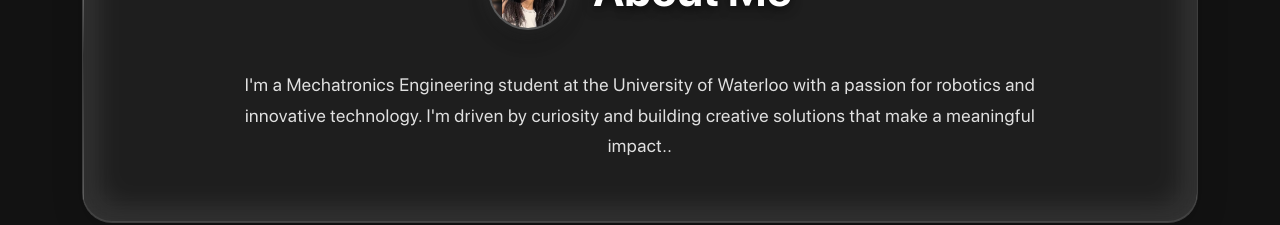
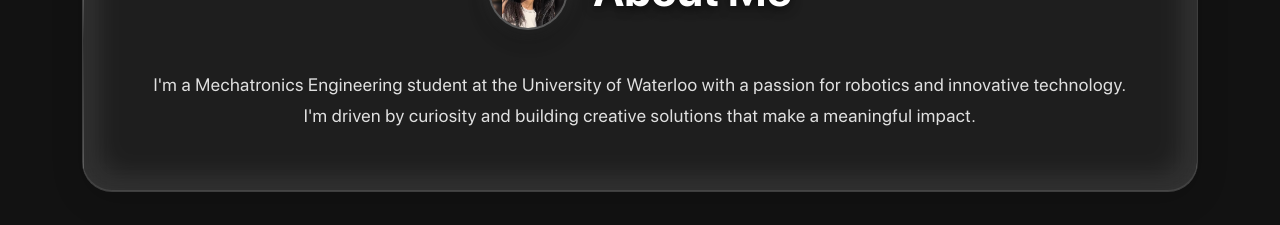
Before and after one commit to diyanair1/personal-website, a React (Vite) app: page / in a window 1280 px wide. Shown: the part 971-1196 px from the top of the page. Built offline with nearby package versions, Linux system fonts and the light colour scheme.

Commit message:
Make About section text wider

```diff
--- a/index.html
+++ b/index.html
@@ -2,7 +2,7 @@
 <html lang="en">
   <head>
     <meta charset="UTF-8" />
-    <link rel="icon" type="image/svg+xml" href="/src/assets/img/logo.svg" />
+    <link rel="icon" type="image/svg+xml" href="/src/assets/img/favicon.svg" />
     <meta name="viewport" content="width=device-width, initial-scale=1.0" />
     <title>Diya Nair</title>
   </head>
--- a/src/App.css
+++ b/src/App.css
@@ -798,7 +798,7 @@
 
 /* Content section */
 .about-content {
-  max-width: 850px;
+  max-width: 1000px;
   margin: 0 auto;
 }
 
--- a/src/components/About.jsx
+++ b/src/components/About.jsx
@@ -24,7 +24,7 @@
 
                             <div className="about-content">
                                 <p>I'm a Mechatronics Engineering student at the University of Waterloo with a passion for robotics and innovative technology.
-                                    I'm driven by curiosity and building creative solutions that make a meaningful impact..</p>
+                                    I'm driven by curiosity and building creative solutions that make a meaningful impact.</p>
                             </div>
                         </div>
                     </Col>
```
Also changed, not shown: src/assets/img/favicon.svg (added).
